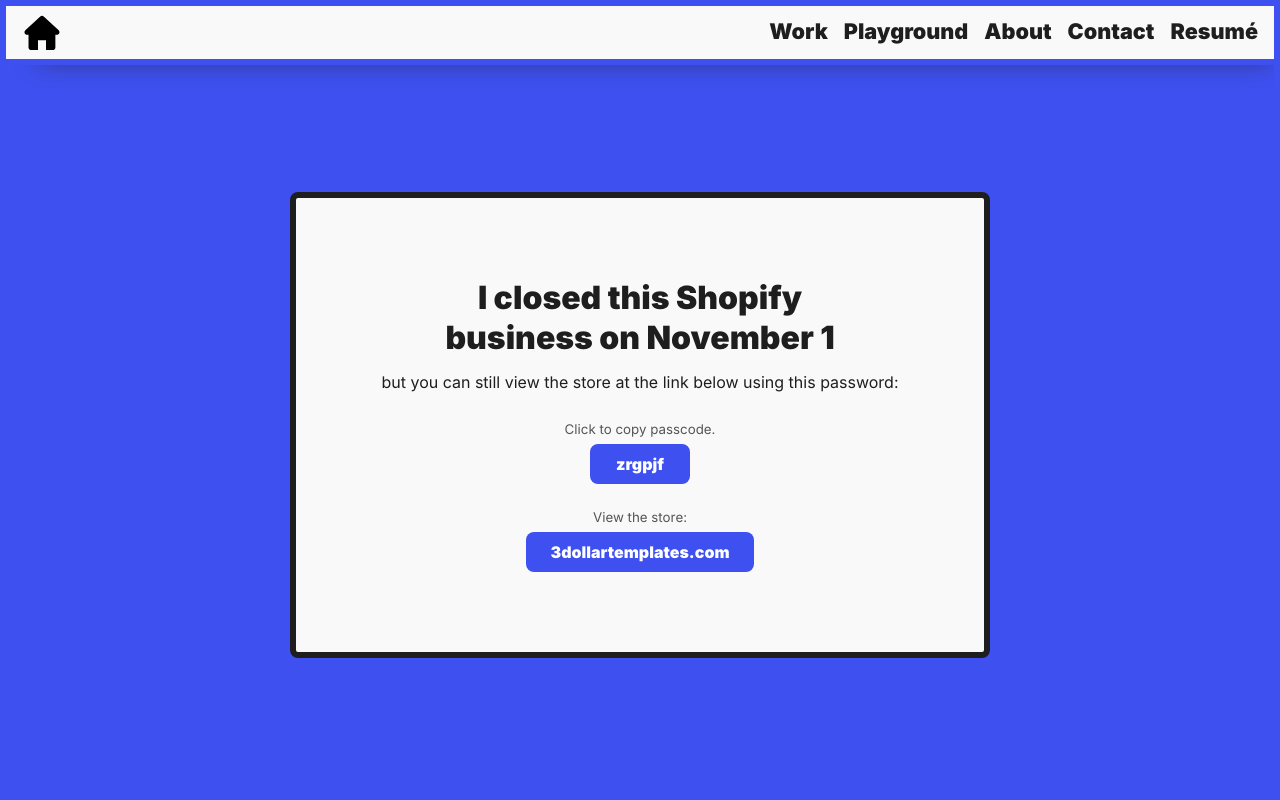
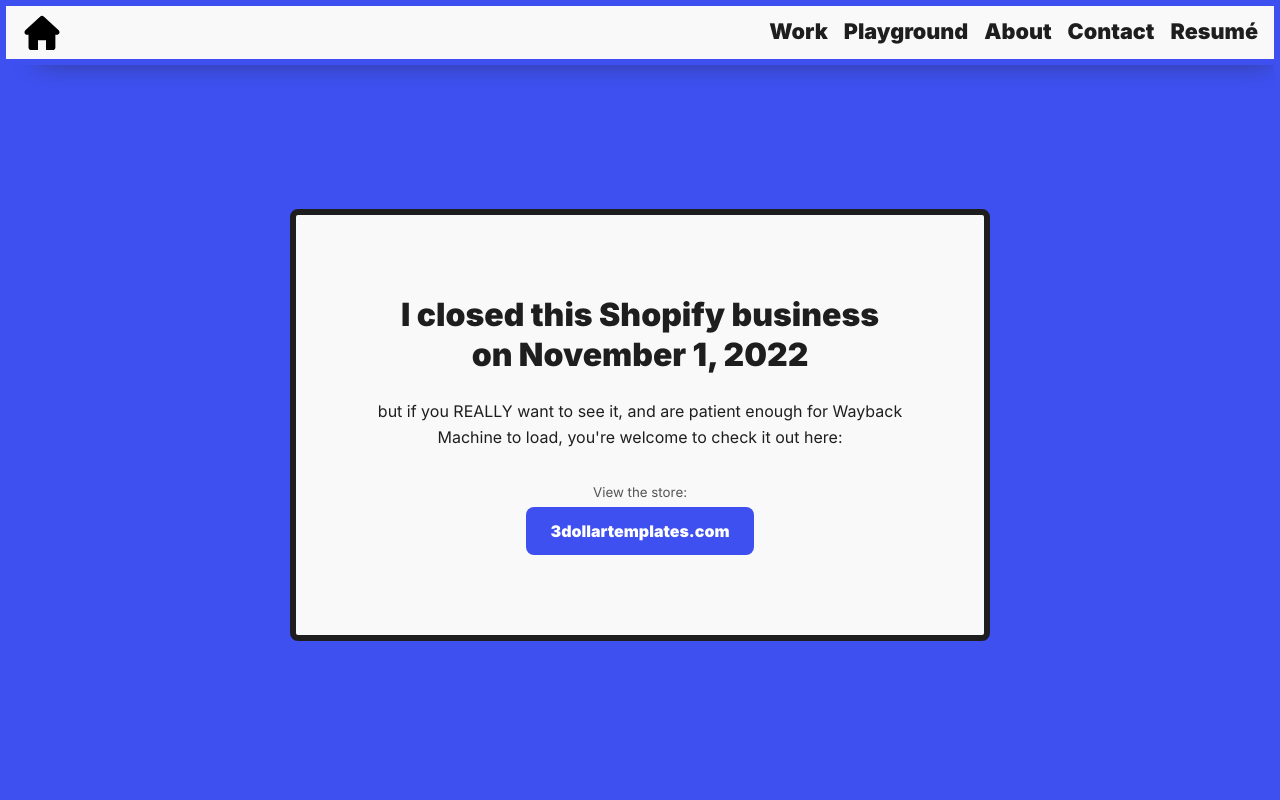
Before and after one commit to brandicameron/brandi, a Next.js app: page /shopify in a window 1280 px wide. Shown: the top 800 px of the page. Built offline with nearby package versions, Linux system fonts and the light colour scheme.

Commit message:
updated links to now broken urls

```diff
--- a/data/projects.js
+++ b/data/projects.js
@@ -72,7 +72,7 @@ export const projects = [
     buttons: [
       {
         title: 'Live',
-        href: 'https://cleanandgreennashville.com/',
+        href: 'https://clean.brandicameron.com/',
         ariaLabel: 'View this project live, opens in a new window.',
         src: '/images/icons/new-window.svg',
       },
--- a/pages/playground.js
+++ b/pages/playground.js
@@ -22,7 +22,7 @@ export default function Playground() {
           Nope. Is the code gorgeous? Probably not. But I hope you enjoy them.
         </h2>
         <PlaygroundProjects />
-        <Runner />
+        {/* <Runner /> */}
       </section>
     </>
   );
--- a/pages/shopify.js
+++ b/pages/shopify.js
@@ -1,33 +1,21 @@
 import styles from './../styles/shopify/Shopify.module.css';
-import { useCopytoClipboard } from '../hooks/useCopytoClipboard';
 
 export default function Shopify() {
-  const { copied, copyToClipboard } = useCopytoClipboard();
-  const passcode = 'zrgpjf';
-
   return (
     <section className={styles.container}>
       <article className={styles.message}>
-        <h1>I closed this Shopify business on November 1</h1>
-        <p>but you can still view the store at the link below using this password:</p>
-        <small>Click to copy passcode.</small>
-        <button
-          type='button'
-          aria-label='Click to copy passcode.'
-          className={copied ? `${styles.passcode} ${styles.copied}` : `${styles.passcode}`}
-          onClick={() => copyToClipboard(passcode)}
+        <h1>I closed this Shopify business on November 1, 2022</h1>
+        <p>
+          but if you REALLY want to see it, and are patient enough for Wayback Machine to load,
+          you're welcome to check it out here:
+        </p>
+
+        <small>View the store:</small>
+        <a
+          className={styles.storeLink}
+          href='https://web.archive.org/web/20220818180710/https://3dollartemplates.com/'
+          target='blank'
         >
-          {copied && (
-            <img
-              className={styles.checkmark}
-              src='../images/icons/check.svg'
-              alt='Copied to clipboard.'
-            />
-          )}
-          {!copied && <span>{passcode}</span>}
-        </button>
-        <small>View the store:</small>
-        <a className={styles.storeLink} href='https://3dollartemplates.com/' target='blank'>
           3dollartemplates.com
         </a>
       </article>
--- a/styles/home/Quote.module.css
+++ b/styles/home/Quote.module.css
@@ -4,7 +4,6 @@
   color: var(--white);
   margin: 0 auto;
   background-image: linear-gradient(170deg, var(--primary) 70%, #5263fd, var(--primary));
-  background-attachment: fixed;
   padding: 8rem 0 17rem 0;
   clip-path: polygon(0 0, 100% 0, 100% 80%, 0 100%);
 }
--- a/styles/shopify/Shopify.module.css
+++ b/styles/shopify/Shopify.module.css
@@ -30,8 +30,12 @@
 
 .message h1 {
   font-size: var(--lg);
-  max-width: 450px;
-  margin: 0 auto -0.25rem auto;
+  max-width: 500px;
+  margin: 0 auto;
+}
+
+.message p {
+  padding-block: 0.5rem;
 }
 
 .message small {
@@ -40,7 +44,6 @@
   color: #545454;
 }
 
-.passcode,
 .storeLink {
   display: block;
   background-color: var(--primary);
@@ -48,12 +51,14 @@
   font-weight: var(--bold);
   width: fit-content;
   margin: 0 auto;
-  padding: 0.5rem 1.5rem;
+  padding: 0.75rem 1.5rem;
   border-radius: var(--borderRadius);
   margin-top: 0.25rem;
-  /* retains button size when clicked and checkmark image briefly appears */
-  min-width: 100px;
-  min-height: 40px;
+  transition: filter 200ms linear;
+}
+
+.storeLink:hover {
+  filter: brightness(1.15);
 }
 
 .checkmark {
```
Also changed, not shown: .babelrc (added), 2 other files (tests, documents, lock files or other folders).
